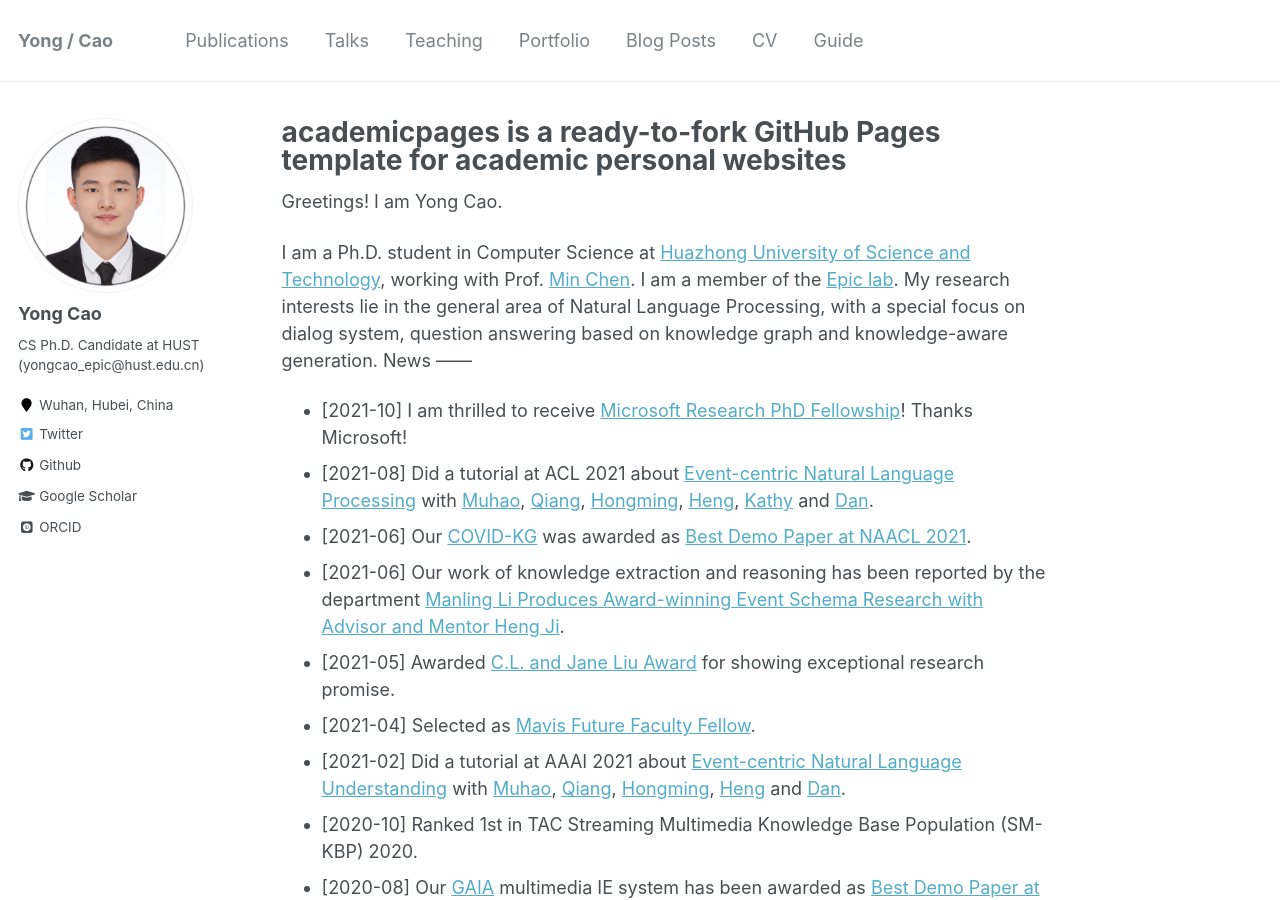
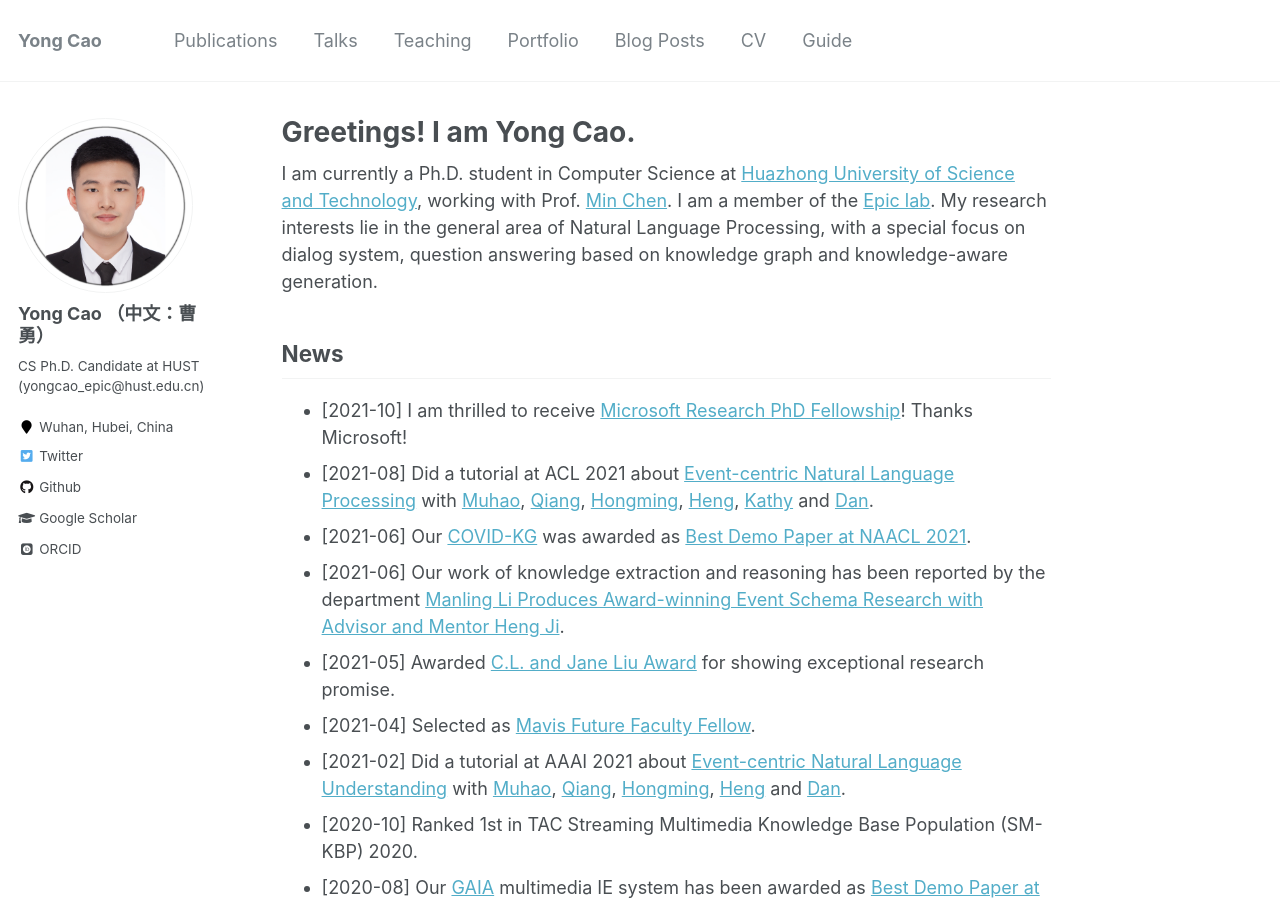
Before and after one commit to yongcaoplus/yongcaoplus.github.io, a Jekyll site: the page built from _pages/about.md, in a window 1280 px wide and 900 px high. Built offline with Jekyll 4.4.1, drawn with Linux system fonts in a browser that asks for light colours; some web fonts are replaced.

Commit message:
init commit

```diff
--- a/_config.yml
+++ b/_config.yml
@@ -7,7 +7,7 @@
 
 # Site Settings
 locale                   : "en-US"
-title                    : "Yong / Cao"
+title                    : "Yong Cao"
 title_separator          : "-"
 name                     : &name "Yong Cao"
 description              : &description "CS Ph.D. Candidate at HUST (yongcao_epic@hust.edu.cn)"
@@ -80,7 +80,7 @@ analytics:
 
 # Site Author
 author:
-  name             : "Yong Cao"
+  name             : "Yong Cao （中文：曹勇）"
   avatar           : "yongcao.png"
   bio              : "CS Ph.D. Candidate at HUST (yongcao_epic@hust.edu.cn)"
   location         : "Wuhan, Hubei, China"
--- a/_pages/about.md
+++ b/_pages/about.md
@@ -1,6 +1,6 @@
 ---
 permalink: /
-title: "academicpages is a ready-to-fork GitHub Pages template for academic personal websites"
+title: "Greetings! I am Yong Cao."
 excerpt: "About me"
 author_profile: true
 redirect_from:
@@ -8,11 +8,10 @@ redirect_from:
   - /about.html
 ---
 
-Greetings! I am Yong Cao.
-
-I am a Ph.D. student in Computer Science at [Huazhong University of Science and Technology](https://www.hust.edu.cn/), working with Prof. [Min Chen](https://people.ece.ubc.ca/~minchen/). I am a member of the [Epic lab](https://aiwac.net/epic/).
+I am currently a Ph.D. student in Computer Science at [Huazhong University of Science and Technology](https://www.hust.edu.cn/), working with Prof. [Min Chen](https://people.ece.ubc.ca/~minchen/). I am a member of the [Epic lab](https://aiwac.net/epic/).
 <!-- Prior to UIUC, I got my bachelor's degree from [College of Electrical Engineering](https://ee.scu.edu.cn/), [Sichuan University](https://scu.edu.cn/) in 2018 with SCU Outstanding Undergraduate Award. -->
 My research interests lie in the general area of Natural Language Processing, with a special focus on dialog system, question answering based on knowledge graph and knowledge-aware generation.
+
 News
 ------
 * [2021-10] I am thrilled to receive [Microsoft Research PhD Fellowship](https://www.microsoft.com/en-us/research/academic-program/phd-fellowship/#!people)! Thanks Microsoft!
```
